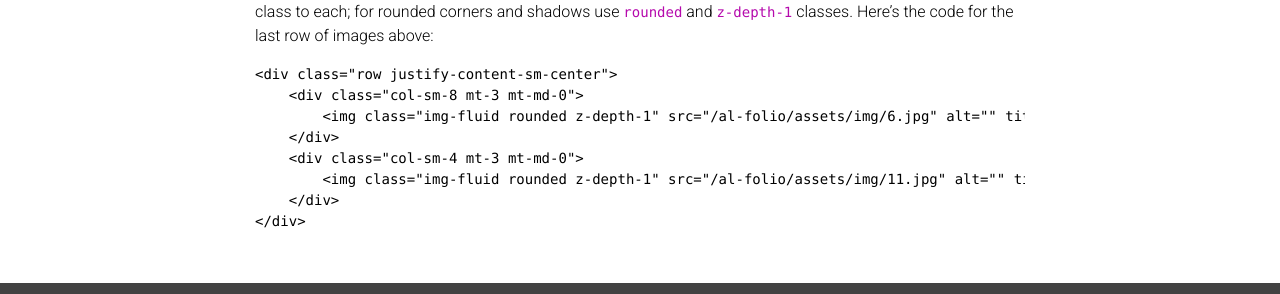
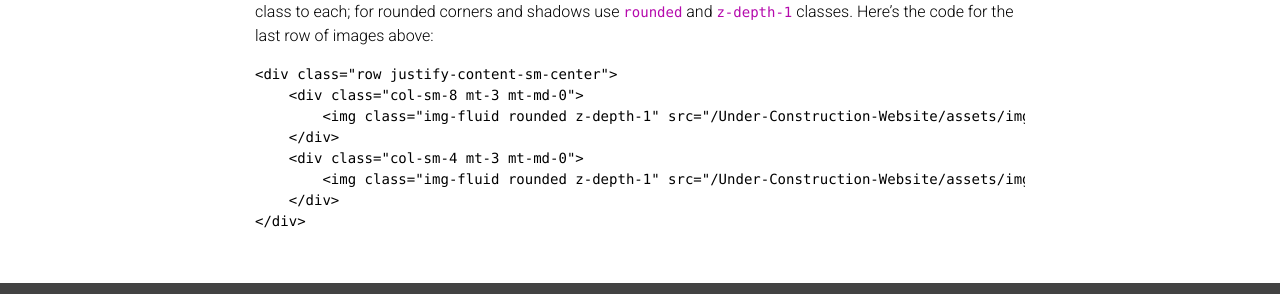
Before and after one commit to alitk/Under-Construction-Website, a Jekyll site: the page built from _projects/6_project.markdown, in a window 1280 px wide and 900 px high, scrolled down 1013 px. Shown: the part 582-876 px from the top of the window. Built offline with Jekyll 4.4.1, drawn with Linux system fonts in a browser that asks for light colours; nearby versions of some CDN libraries; a style sheet for code colours, icons or effects is not loaded.

Commit message:
fixed yml file

```diff
--- a/_config.yml
+++ b/_config.yml
@@ -14,8 +14,8 @@ footer_text: >
   Hosted by <a href="https://pages.github.com/" target="_blank">GitHub Pages</a>.
   Photos from <a href="https://unsplash.com" target="_blank">Unsplash</a>.
 
-url: CMU-portfolio # the base hostname & protocol for your site
-baseurl: /al-folio # the subpath of your site, e.g. /blog/
+url: alitk.github.io # the base hostname & protocol for your site
+baseurl: /Under-Construction-Website # the subpath of your site, e.g. /blog/
 last_updated: false # set to true if you want to display last updated in the footer
 impressum_path:  # set to path to include impressum link in the footer, use the same path as permalink in a page, helps to conform with EU GDPR
 
```
